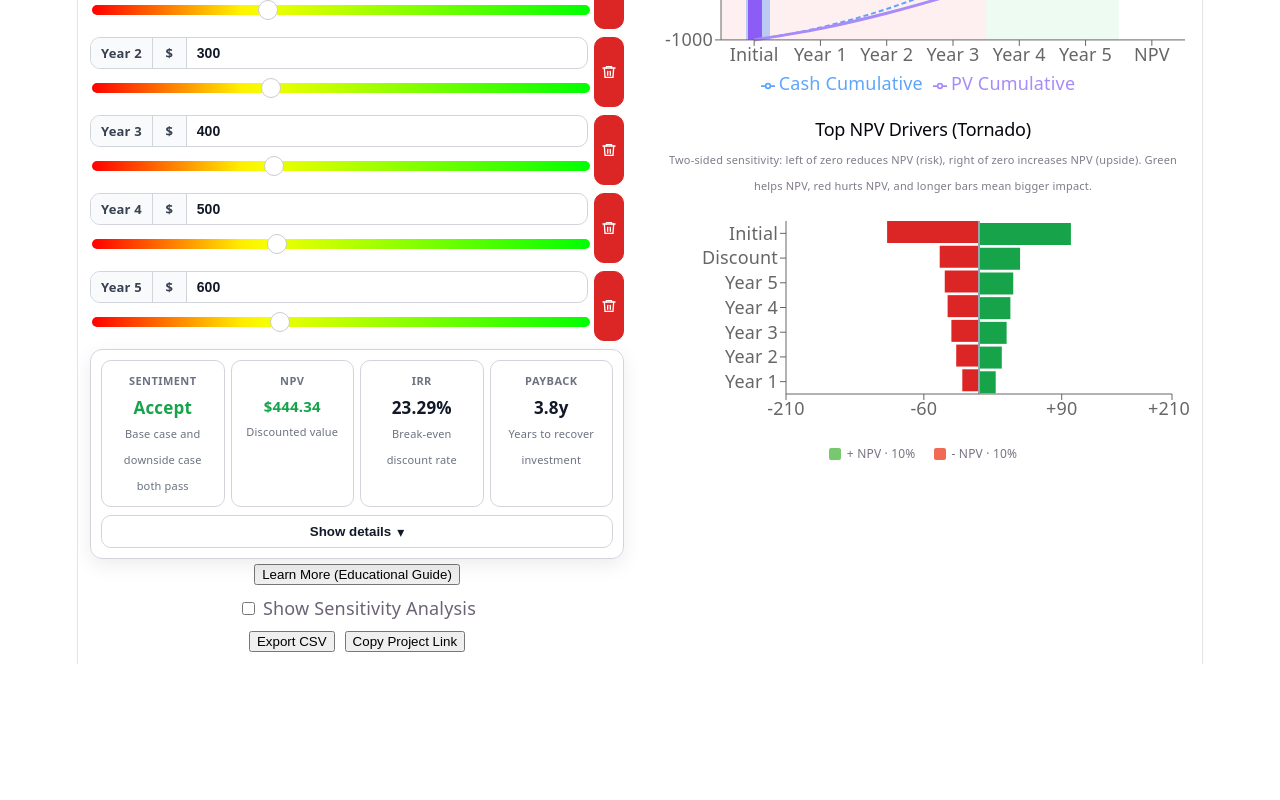
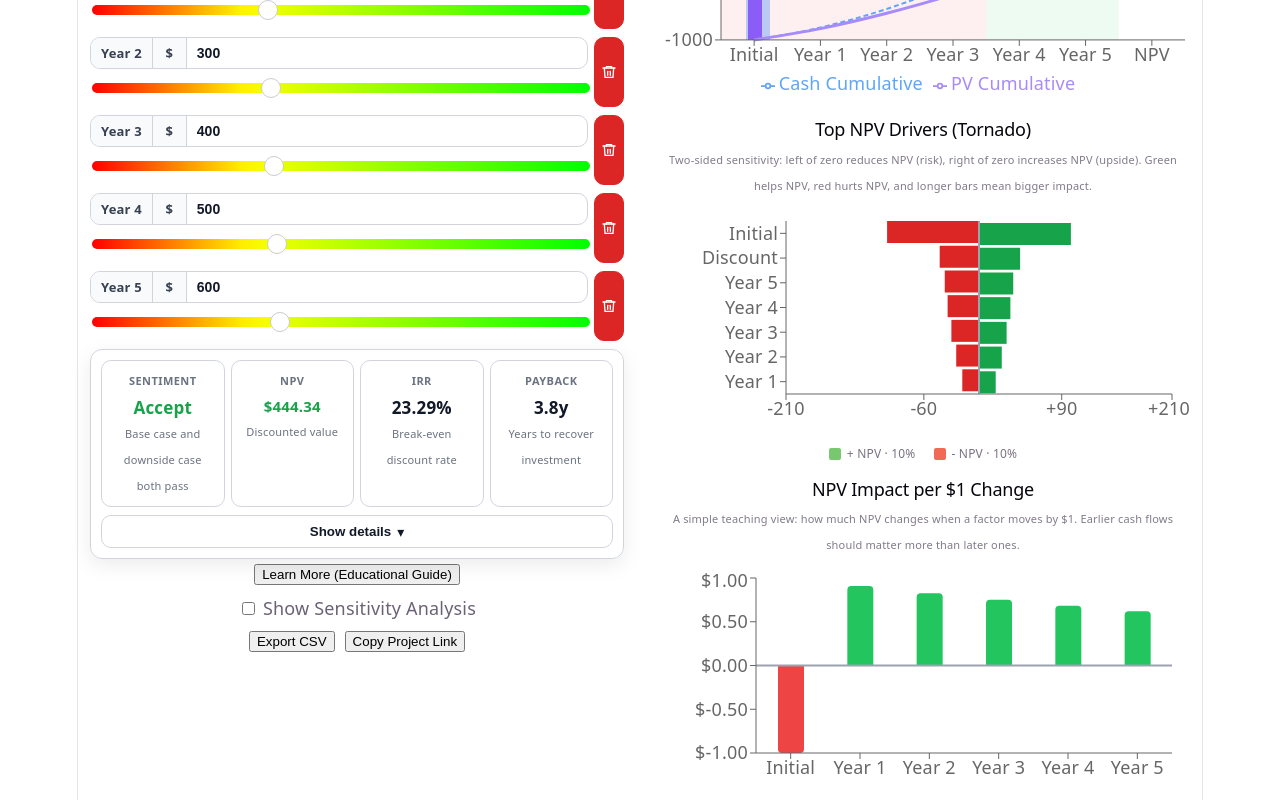
Before and after one commit to armstrma/npv-calculator, a React (Vite) app: page / in a window 1280 px wide. Shown: the part 441-1241 px from the top of the page. Before the commit the page ends 1105 px from the top, so only its background shows below. Built offline with nearby package versions, Linux system fonts and the light colour scheme.

Commit message:
Add marginal sensitivity chart

```diff
--- a/src/App.jsx
+++ b/src/App.jsx
@@ -219,6 +219,23 @@ const CashflowTooltip = ({ active, payload, label, currency, showSensitivity })
           PV Cumulative: {currency}{Number(row.pvCumulative).toFixed(2)}
         </div>
       )}
+    </div>
+  );
+};
+
+const MarginalSensitivityTooltip = ({ active, payload, label, currency }) => {
+  if (!active || !payload || !payload.length) return null;
+  const row = payload[0]?.payload || {};
+
+  return (
+    <div style={tooltipShellStyle}>
+      <div style={{ marginBottom: 4, color: '#d1d5db' }}>
+        <strong>{label}</strong>
+      </div>
+      <div style={{ color: Number(row.impactPerDollar) >= 0 ? '#86efac' : '#fca5a5' }}>
+        NPV impact per $1: {currency}{Number(row.impactPerDollar || 0).toFixed(2)}
+      </div>
+      {row.note && <div style={{ color: '#d1d5db', marginTop: 4 }}>{row.note}</div>}
     </div>
   );
 };
@@ -462,6 +479,26 @@ const App = () => {
       return { variation: varPct, npv: calculateNPV(initial, discount, variedCashflows) };
     });
   }, [initial, discount, cashflows]);
+
+  const marginalSensitivityData = useMemo(() => {
+    const rows = [
+      {
+        name: 'Initial',
+        impactPerDollar: -1,
+        note: 'Every extra $1 of upfront cost reduces NPV by $1.00.',
+      },
+      ...cashflows.map((_, i) => {
+        const impact = 1 / Math.pow(1 + discount / 100, i + 1);
+        return {
+          name: `Year ${i + 1}`,
+          impactPerDollar: impact,
+          note: `A $1 change in Year ${i + 1} cash flow changes NPV by about ${currency}${impact.toFixed(2)}.`,
+        };
+      }),
+    ];
+
+    return rows;
+  }, [cashflows, discount, currency]);
 
   const npvAtMinus10Cashflow = useMemo(() => {
     const lowCashflows = cashflows.map((cf) => cf * 0.9);
@@ -1417,6 +1454,26 @@ const App = () => {
               )}
             </div>
           </section>
+
+          <section className="chart-section">
+            <h2 className="chart-title">NPV Impact per $1 Change</h2>
+            <p className="chart-subtitle">
+              A simple teaching view: how much NPV changes when a factor moves by $1. Earlier cash flows should matter more than later ones.
+            </p>
+            <ResponsiveContainer width="100%" height={220}>
+              <BarChart data={marginalSensitivityData} margin={{ top: 10, right: 18, left: 40, bottom: 5 }}>
+                <XAxis dataKey="name" />
+                <YAxis tickFormatter={(v) => `${currency}${Number(v).toFixed(2)}`} />
+                <ReferenceLine y={0} stroke="#9ca3af" strokeWidth={2} />
+                <Tooltip content={<MarginalSensitivityTooltip currency={currency} />} />
+                <Bar dataKey="impactPerDollar" barSize={26} radius={[4, 4, 0, 0]}>
+                  {marginalSensitivityData.map((entry, index) => (
+                    <Cell key={`marginal-${index}`} fill={entry.impactPerDollar >= 0 ? '#22c55e' : '#ef4444'} />
+                  ))}
+                </Bar>
+              </BarChart>
+            </ResponsiveContainer>
+          </section>
         </div>
       </div>
 
```
